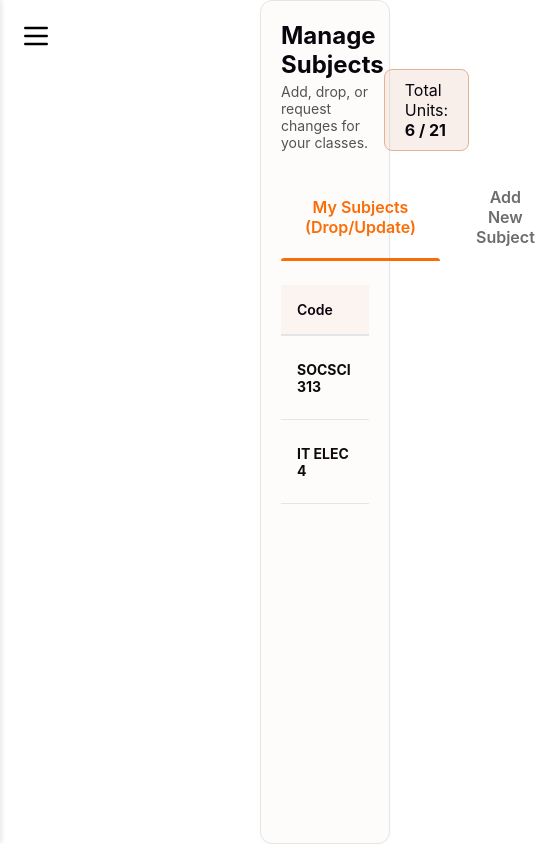
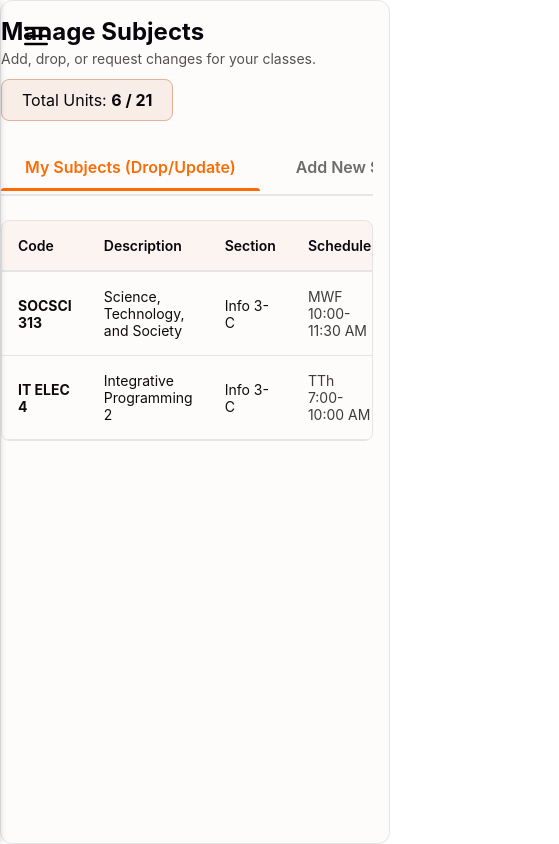
Before and after one commit to jellyacez/Online-Enrollment-System, a React (Vite) app: page /student-management in a window 390 px wide. Shown: the whole page, 559 px wide, since content can reach past the window. Built offline with nearby package versions, Linux system fonts and the light colour scheme.

Commit message:
css for responsive layout?

```diff
--- a/src/components/Nav.jsx
+++ b/src/components/Nav.jsx
@@ -17,6 +17,8 @@ function Navigation() {
   };
 
   useEffect(() => {
+    setIsOpen(false);
+
     setTimeout(() => {
       const activeElement = document.querySelector(".active-tab");
       const linksContainer = document.getElementById("links");
--- a/src/css/ManageSubjects.css
+++ b/src/css/ManageSubjects.css
@@ -245,3 +245,35 @@
   gap: 12px;
   margin-top: 32px;
 }
+
+@media (max-width: 768px) {
+  .sidebar-left {
+    width: 80%;
+    max-width: 300px;
+  }
+
+  .header,
+  .header-actions {
+    flex-direction: column;
+    align-items: flex-start;
+    gap: 12px;
+  }
+
+  .content-tabs {
+    overflow-x: auto;
+    white-space: nowrap;
+    padding-bottom: 5px;
+    -webkit-overflow-scrolling: touch;
+  }
+
+  .table-container {
+    overflow-x: auto;
+    -webkit-overflow-scrolling: touch;
+    border-radius: 8px;
+    border: 1px solid var(--border);
+  }
+
+  .dashboard-grid {
+    grid-template-columns: 1fr;
+  }
+}
--- a/src/css/index.css
+++ b/src/css/index.css
@@ -162,3 +162,12 @@
     opacity 0.2s;
 }
 /* End of Nav*/
+
+@media (max-width: 768px) {
+  #aaa,
+  .portal-layout {
+    margin-left: 0 !important;
+    padding-left: 0 !important;
+    padding: 16px;
+  }
+}
```
